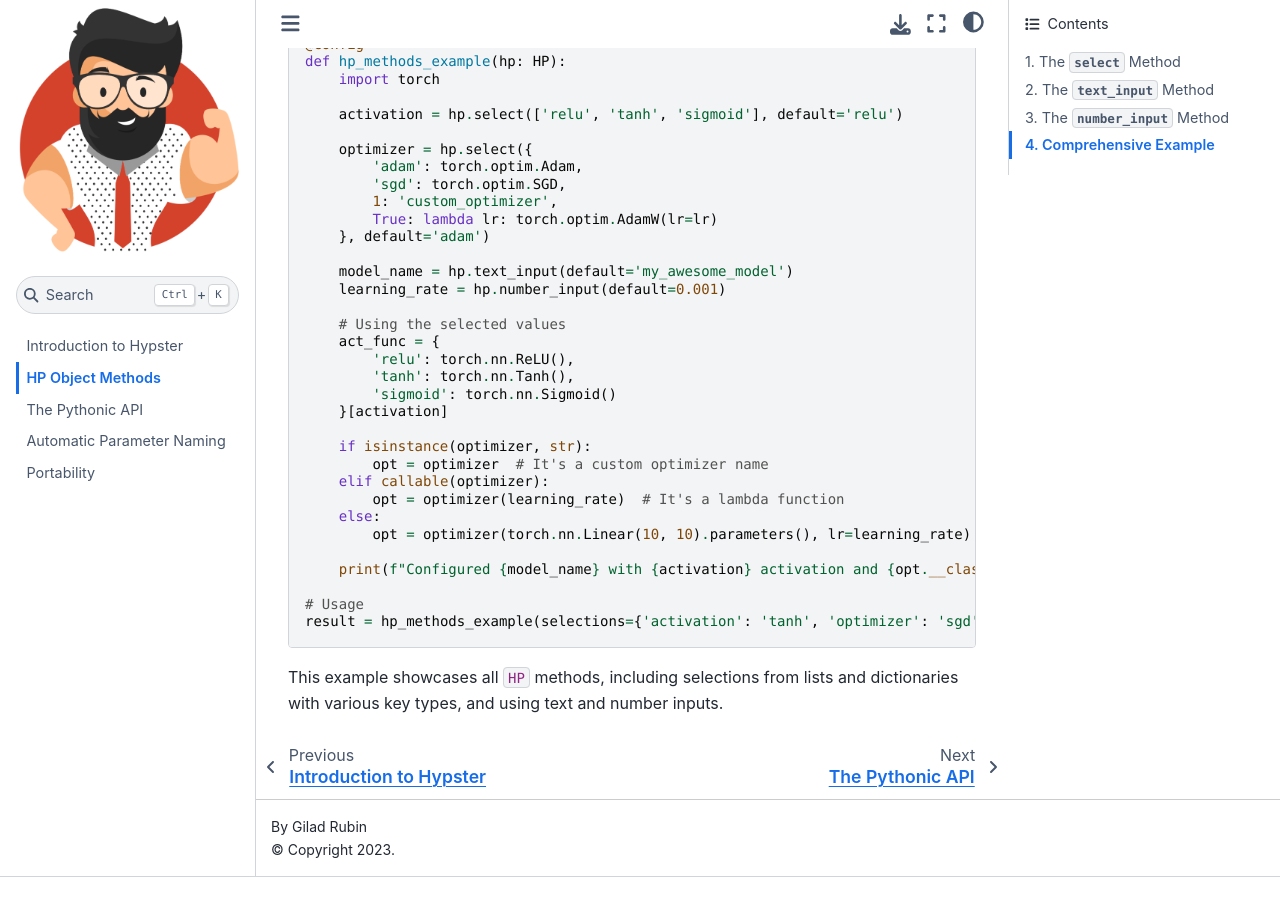
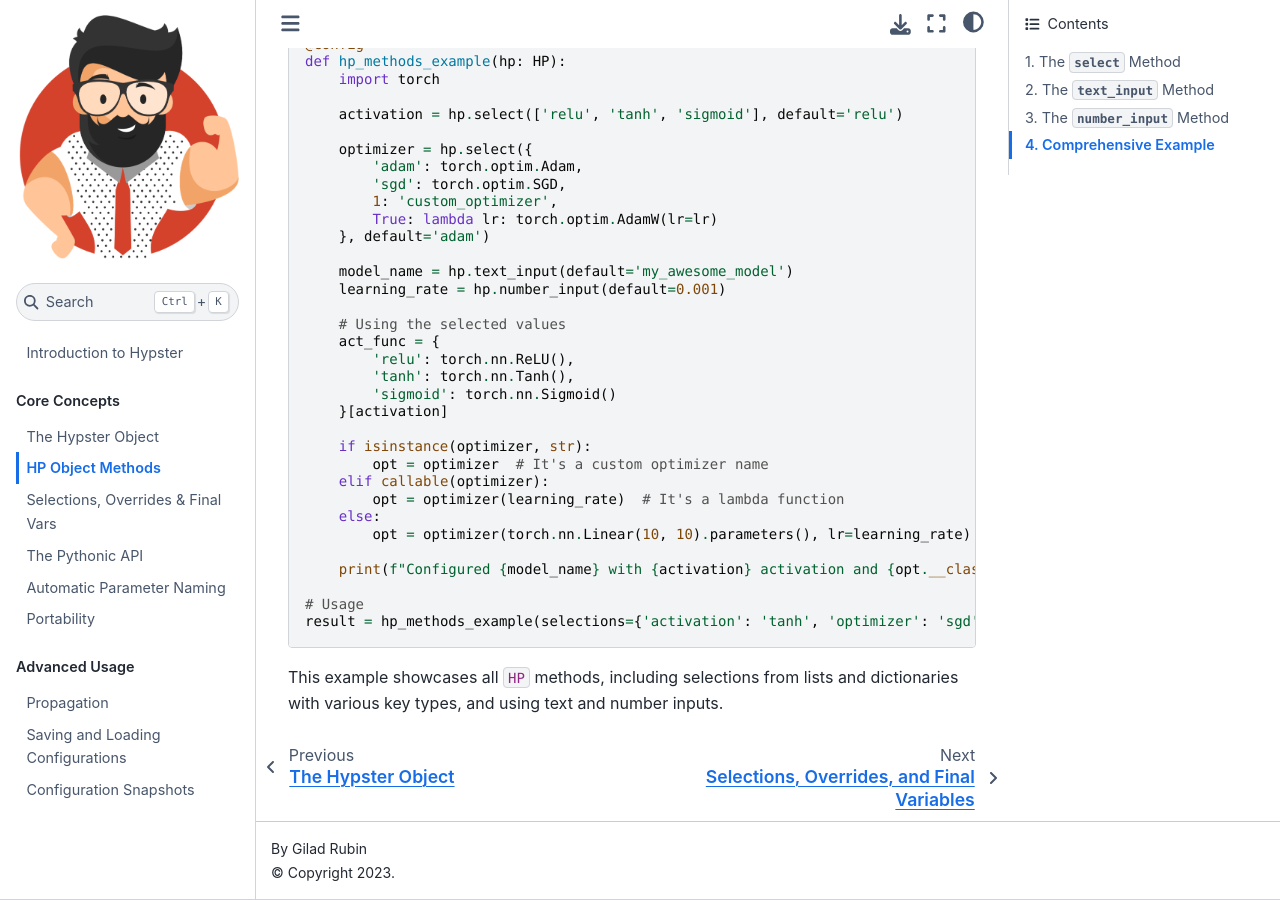
Before and after one commit to gilad-rubin/hypster, a Jupyter Book: the page built from docs/core_concepts/hp_object.ipynb, in a window 1280 px wide and 900 px high, scrolled down 1761 px. Built offline with Jupyter Book 1.0.4 settings and Sphinx 7.4.7 and the Sphinx Book theme 1.1.4, drawn with Linux system fonts in a browser that asks for light colours; before the commit the page ends 2638 px from its top, so only the background shows below that.

Commit message:
added multiple sections to the docs

```diff
--- a/docs/_toc.yml
+++ b/docs/_toc.yml
@@ -1,11 +1,27 @@
 format: jb-book
 root: doc
-chapters:
-- file: core_concepts/hp_object
-  title: HP Object Methods
-- file: core_concepts/python_api
-  title: The Pythonic API
-- file: core_concepts/variable_naming
-  title: Automatic Parameter Naming
-- file: core_concepts/portability
-  title: Portability
+
+parts:
+  - caption: Core Concepts
+    chapters:
+      - file: core_concepts/hypster_object
+        title: The Hypster Object
+      - file: core_concepts/hp_object
+        title: HP Object Methods
+      - file: core_concepts/selections_overrides_final_vars
+        title: Selections, Overrides & Final Vars
+      - file: core_concepts/python_api
+        title: The Pythonic API
+      - file: core_concepts/variable_naming
+        title: Automatic Parameter Naming
+      - file: core_concepts/portability
+        title: Portability
+
+  - caption: Advanced Usage
+    chapters:
+      - file: advanced_usage/propagate
+        title: Propagation
+      - file: advanced_usage/save_load
+        title: Saving and Loading Configurations
+      - file: advanced_usage/snapshot
+        title: Configuration Snapshots
--- /dev/null
+++ b/docs/advanced_usage/llm_model.py
@@ -0,0 +1,12 @@
+
+#This is a mock class for demonstration purposes
+class LLMModel:
+    def __init__(self, chunking, model, config):
+        self.chunking = chunking
+        self.model = model
+        self.config = config
+
+    def __eq__(self, other):
+        return (self.chunking == other.chunking and
+                self.model == other.model and
+                self.config == other.config)
--- /dev/null
+++ b/docs/advanced_usage/my_config.py
@@ -0,0 +1,5 @@
+from hypster import HP
+
+def my_config(hp: HP):
+    llm_model = hp.select({'haiku': 'claude-3-haiku-20240307', 'sonnet': 'claude-3-5-sonnet-20240620', 'gpt-4o-mini': 'gpt-4o-mini'}, default='gpt-4o-mini')
+    llm_config = {'temperature': hp.number_input(0), 'max_tokens': hp.number_input(64)}
```
Also changed, not shown: docs/advanced_usage/propagate.ipynb (added), docs/advanced_usage/save_load.ipynb (added), docs/advanced_usage/snapshot.ipynb (added), docs/core_concepts/hypster_object.ipynb (added), docs/core_concepts/selections_overrides_final_vars.ipynb (added), 1 other file.
